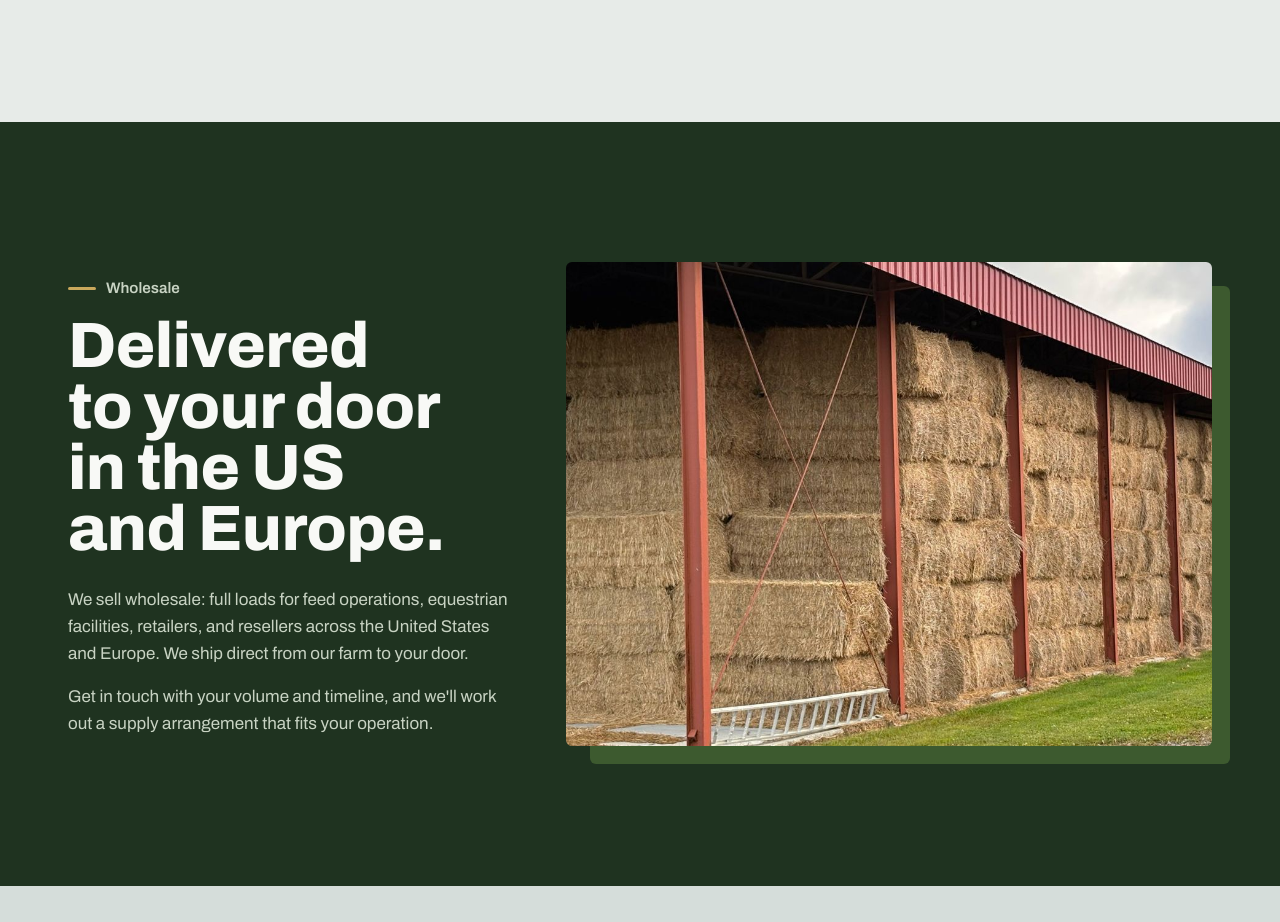
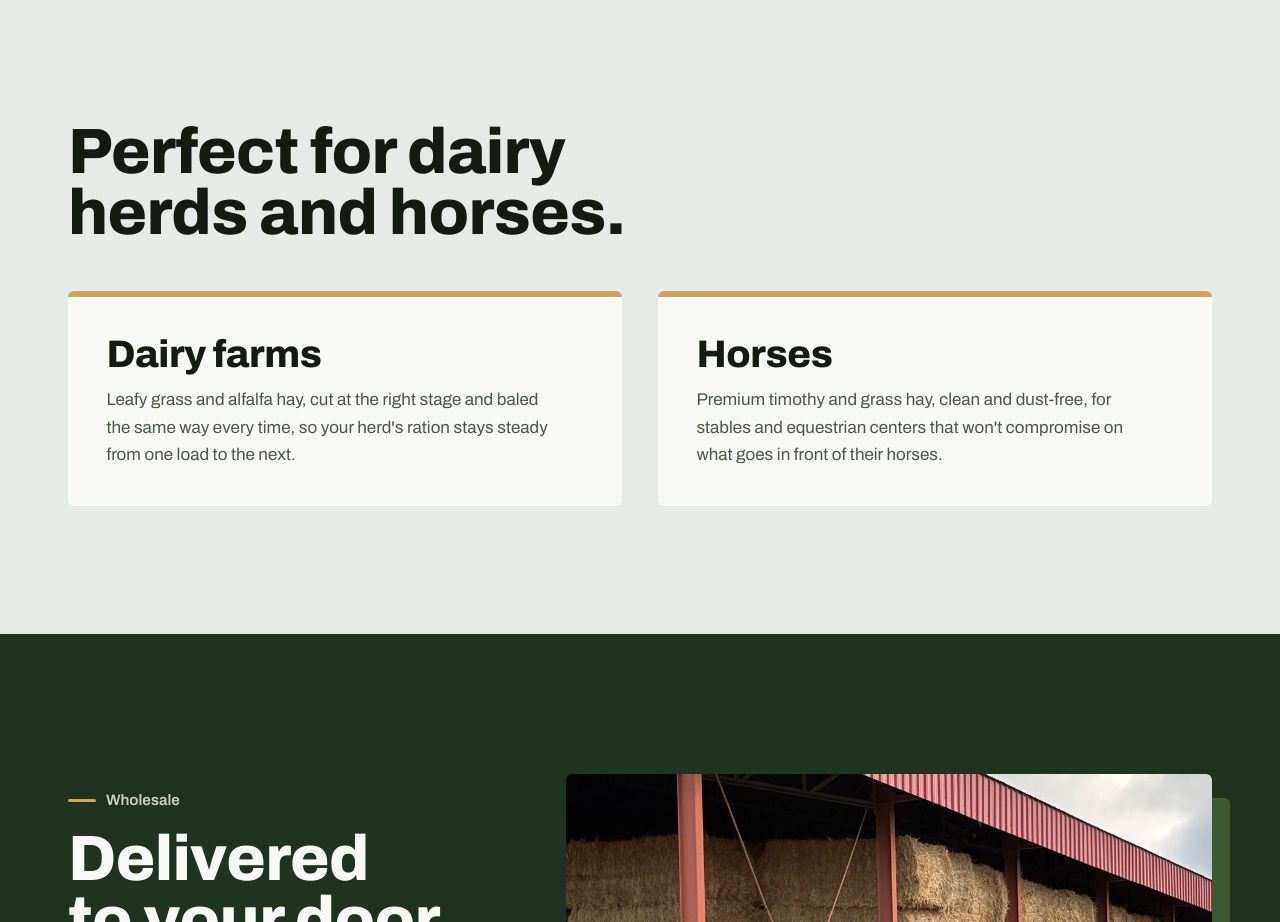
Before and after one commit to sapinee122/plantationsaurora, a plain HTML site: page index.html in a window 1280 px wide. Shown: the part 2140-3062 px from the top of the page. Drawn offline with Linux system fonts and the light colour scheme.

Commit message:
Add dairy and horses section
Co-Authored-By: Claude Opus 5.5 <noreply@anthropic.com>
Claude-Session: https://claude.ai/code/session_014ttVikFJZW47djsB6PcSU6

```diff
--- a/index.html
+++ b/index.html
@@ -372,6 +372,42 @@
 
   section.feature { position: relative; z-index: 0; }
 
+  /* ---------- uses ---------- */
+
+  section.uses {
+    padding-bottom: clamp(72px, 10vw, 128px);
+  }
+
+  section.uses h2 {
+    font-size: clamp(2.5rem, 5vw, 4.3rem);
+    max-width: 14ch;
+    margin-bottom: clamp(32px, 4vw, 48px);
+  }
+
+  .uses-grid {
+    display: grid;
+    grid-template-columns: repeat(2, 1fr);
+    gap: clamp(20px, 3vw, 36px);
+  }
+
+  .use {
+    background: var(--paper);
+    border-top: 6px solid var(--straw);
+    border-radius: 6px;
+    padding: clamp(24px, 3vw, 40px);
+  }
+
+  .use h3 {
+    font-size: clamp(1.8rem, 3vw, 2.5rem);
+    margin-bottom: 14px;
+  }
+
+  .use p { color: var(--ink-soft); margin: 0; max-width: 46ch; }
+
+  @media (max-width: 720px) {
+    .uses-grid { grid-template-columns: 1fr; }
+  }
+
   /* ---------- wholesale band ---------- */
 
   section.wholesale {
@@ -660,6 +696,22 @@
       </div>
       <div class="feature-media">
         <img src="barn.jpg" alt="Large square hay bales stacked under the roof of a Plantations Aurora hay barn" width="1400" height="788" loading="lazy" decoding="async">
+      </div>
+    </div>
+  </section>
+
+  <section class="uses" id="uses">
+    <div class="wrap">
+      <h2>Perfect for dairy herds and horses.</h2>
+      <div class="uses-grid">
+        <div class="use">
+          <h3>Dairy farms</h3>
+          <p>Leafy grass and alfalfa hay, cut at the right stage and baled the same way every time, so your herd's ration stays steady from one load to the next.</p>
+        </div>
+        <div class="use">
+          <h3>Horses</h3>
+          <p>Premium timothy and grass hay, clean and dust-free, for stables and equestrian centers that won't compromise on what goes in front of their horses.</p>
+        </div>
       </div>
     </div>
   </section>
```
